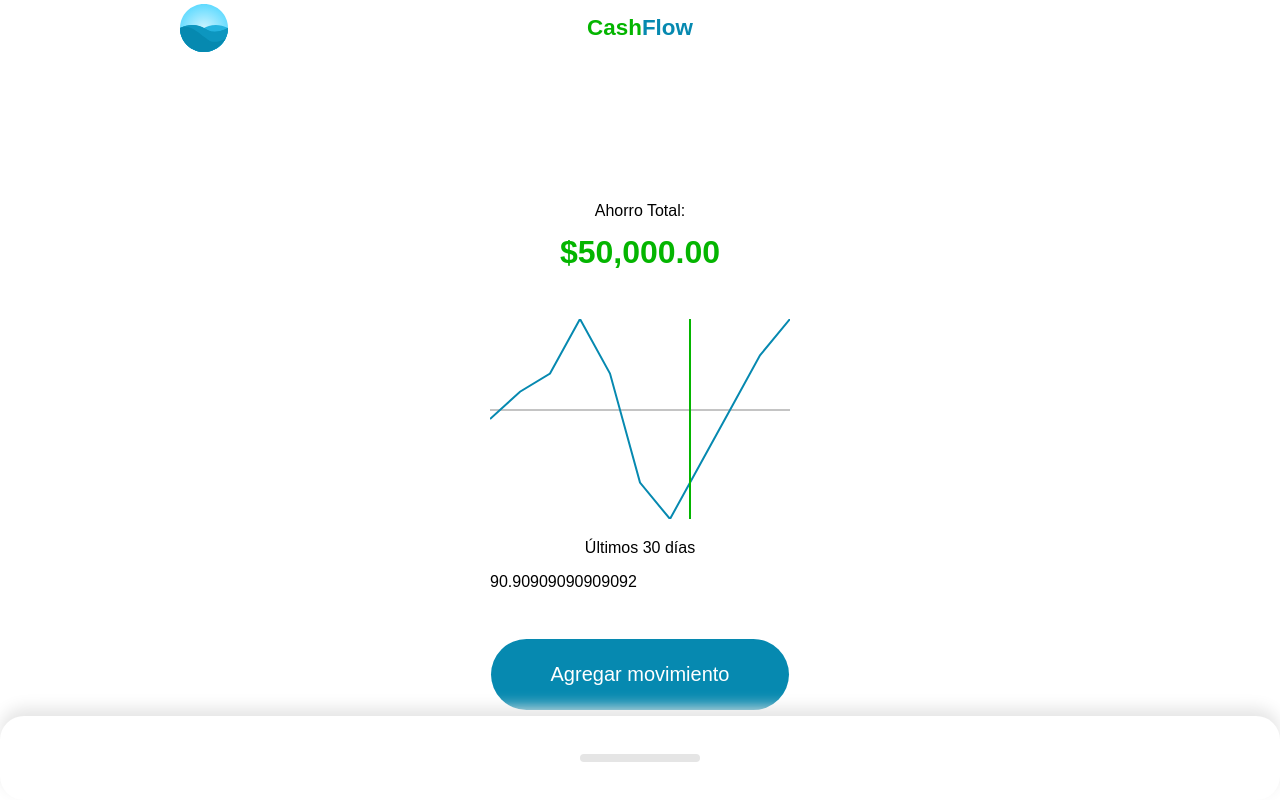
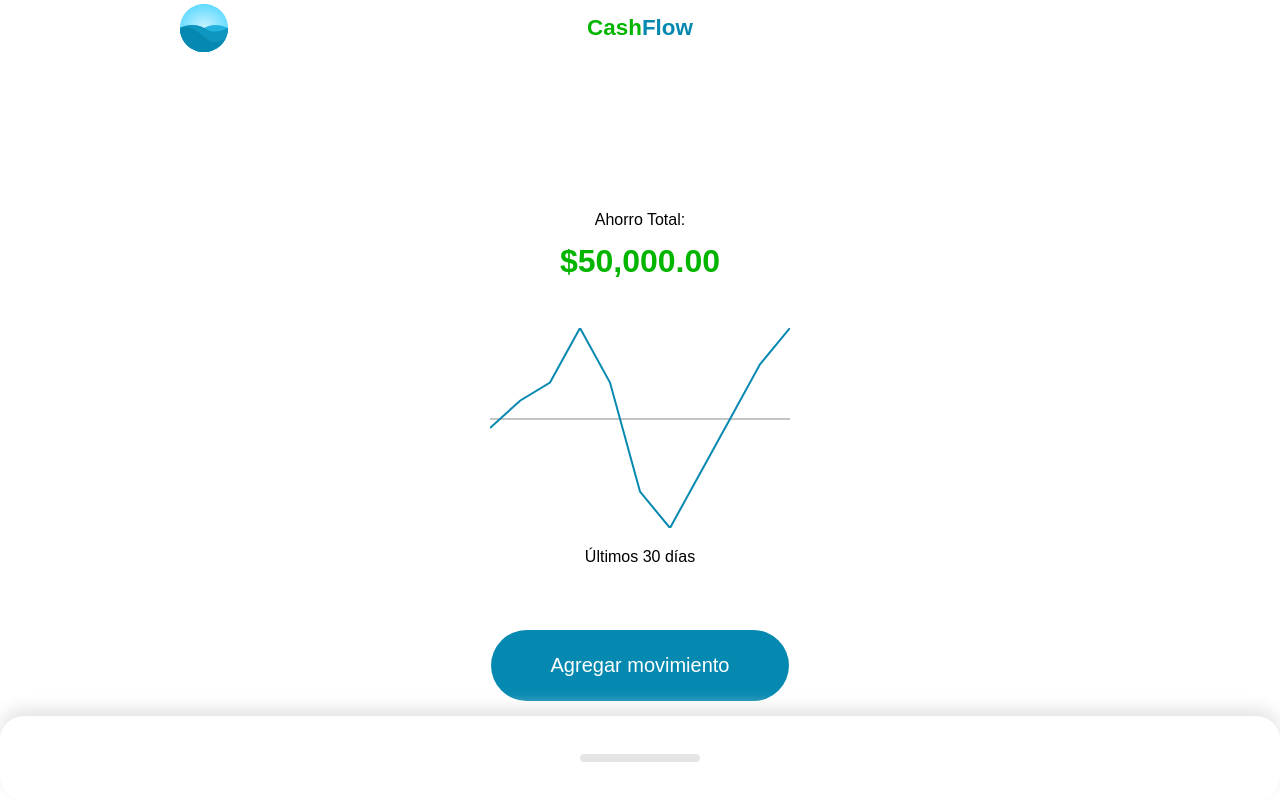
Before and after one commit to AbiPineda/Control-de-Gastos, a Vue app in the folder cash/: page / in a window 1280 px wide. Shown: the top 800 px of the page. Built offline with nearby package versions, Linux system fonts and the light colour scheme.

Commit message:
interacción con el gráfico

```diff
--- a/cash/src/components/GraphicCash.vue
+++ b/cash/src/components/GraphicCash.vue
@@ -1,6 +1,9 @@
 <template>
   <div>
     <svg
+      @touchstart="tap"
+      @touchmove="tap"
+      @touchend="untap"
       viewBox="0 0 300 200"
     >
       <line
@@ -18,33 +21,34 @@
         :points="points"
       />
       <line
+        v-show="showPointer"
         stroke="#04b500"
         stroke-width="2"
-                x1="200"
+        :x1="pointer"
         y1="0"
-                x2="200"
+        :x2="pointer"
         y2="200"
       />
     </svg>
     <p>Últimos 30 días</p>
-        <div>{{ zero }}</div>
   </div>
 </template>
 
 <script setup>
-import { toRefs, defineProps, computed } from 'vue';
+import { toRefs, defineProps, computed, ref } from "vue";
 const props = defineProps({
   amounts: {
     type: Array,
     default: () => [],
-    }
+  },
 });
 const { amounts } = toRefs(props);
+
 const amountToPixels = (amount) => {
   const min = Math.min(...amounts.value);
   const max = Math.max(...amounts.value);
   return 200 - ((amount - min) / Math.abs(max - min)) * 200;
-}
+};
 const zero = computed(() => {
   return amountToPixels(0);
 });
@@ -58,6 +62,22 @@
     return `${points} ${x},${y}`;
   }, "0, 100");
 });
+
+const showPointer = ref(false);
+
+const pointer = ref(0);
+
+const tap = ({ target, touches }) => {
+  showPointer.value = true;
+  const elementWidth = target.getBoundingClientRect().width;
+  const elementX = target.getBoundingClientRect().x;
+  const touchX = touches[0].clientX;
+  pointer.value = ((touchX - elementX) * 300) / elementWidth;
+};
+
+const untap = () => {
+  showPointer.value = false;
+};
 </script>
 <style scoped>
 svg {
```
Lines whose indentation alone changed are shown as unchanged.
